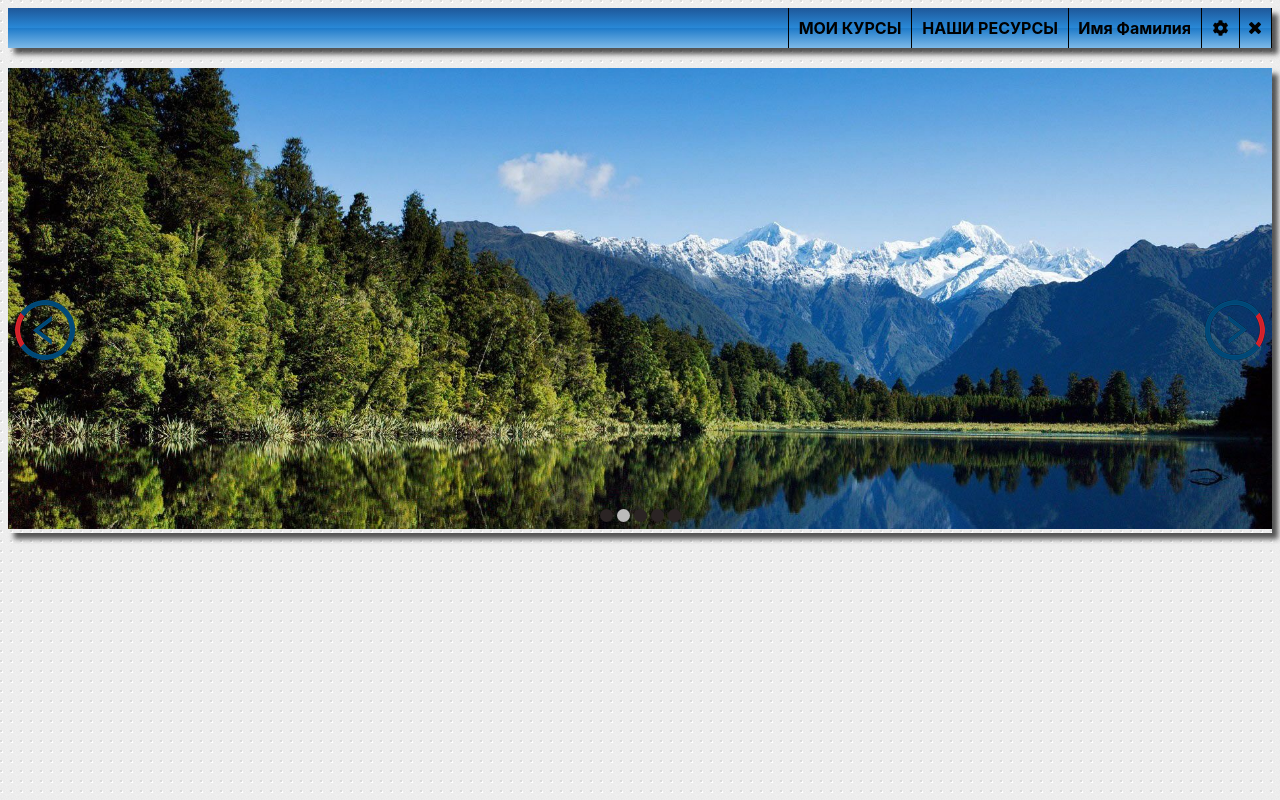
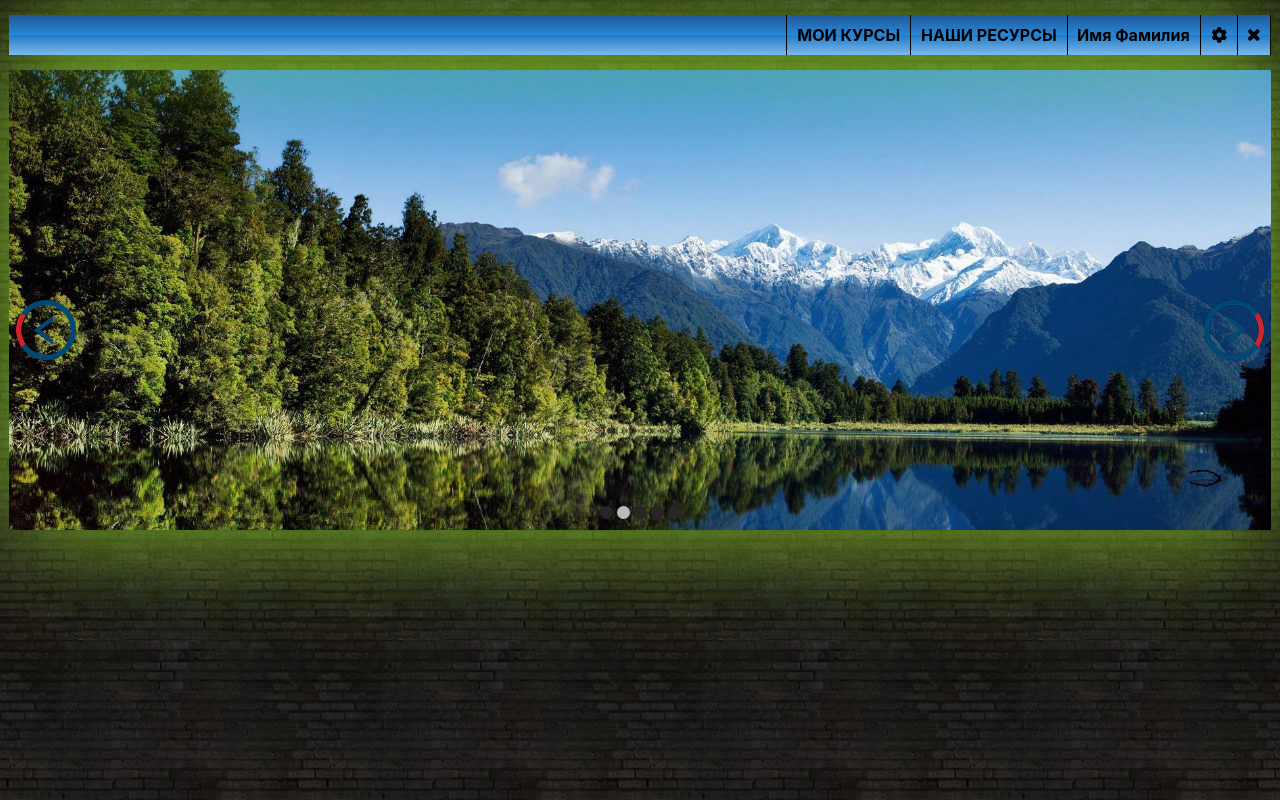
Before and after one commit to v-gachkovsky/video-library-app, a website: page public/index.html in a window 1280 px wide. Drawn offline with nearby package versions, Linux system fonts and the light colour scheme; no server answers.

Commit message:
new-styles-for-main-page-Fixed-video-section-alignment (#8)

```diff
--- a/public/styles/nav.css
+++ b/public/styles/nav.css
@@ -1,11 +1,11 @@
 body {
     font-family: -apple-system, BlinkMacSystemFont, 'Segoe UI', Roboto, Oxygen, Ubuntu, Cantarell, 'Open Sans', 'Helvetica Neue', sans-serif;
     font-size: normal;
-    background-image: url(../img/backgroundLight.jpg);
+    background-image: url(../img/dark-breek.jpg);
 }
 
 header > *, main > * {
-    box-shadow: 6px 6px 5px 0px rgba(0,0,0,0.65);
+    box-shadow: 0px 0px 100px 0px rgba(170,255,43,0.75);
 }
 
 nav *{
@@ -14,12 +14,13 @@ nav *{
 }
 
 nav {
-    width: 100%;
+    width: 99.8%;
     background: linear-gradient(to bottom, rgba(30,87,153,1) 0%,rgba(41,137,216,1) 50%,rgba(32,124,202,1) 51%,rgba(125,185,232,1) 100%);
     margin-bottom: 20px;
     font-weight: bold;
     position: relative;
     z-index: 1;
+    margin: 15px auto;
 }
 
 nav > ul {
--- a/public/styles/slider.css
+++ b/public/styles/slider.css
@@ -1,7 +1,8 @@
 #slider {
-    max-width: 100%;
+    max-width: 99.8%;
     position: relative;
-    margin: 0;
+    margin: 0 auto;
+    background-color: white;
 }
 
 #slides {
@@ -12,6 +13,7 @@
 #slides img {
     width: 100%;
     animation: fadein 0.5s;
+    margin-bottom: -4px;
 }
 
 #prev, #next {
--- a/public/styles/videos.css
+++ b/public/styles/videos.css
@@ -1,16 +1,17 @@
 main {
     position: relative;
-    margin: 15px auto;
+    margin: 25px auto;
+    padding-bottom: 20px;
     overflow: hidden;
     display: flex;
     flex-wrap: wrap;
-    justify-content: space-between;
+    max-width: 1355px;
 }
 
 .thumbnail-video-container {
     width: 320px;
     cursor: pointer;
-    box-shadow: 6px 6px 5px 0px rgba(0,0,0,0.65);
+    box-shadow: 0px 35px 65px -29px rgba(170,255,43,0.75);
     margin: 7px;
     height: 270px;
     background-color: rgb(224, 220, 182);
@@ -19,6 +20,7 @@ main {
     display: flex;
     flex-direction: column;
     align-items: center;
+    margin-bottom: 15px;
 }
 
 .thumbnail-video-title {
@@ -42,8 +44,20 @@ main {
     width: 840px;
 }
 
-@media all and (max-width: 1046px) {
+@media all and (max-width: 1384px) {
     main {
-        justify-content: space-around;
+        max-width: 1015px;
     }
 }
+
+@media all and (max-width: 1046.5px) {
+    main {
+        max-width: 678px;
+    }
+}
+
+@media all and (max-width: 708px) {
+    main {
+        max-width: 339px;
+    }
+}
```
Also changed, not shown: public/img/dark-breek.jpg (added).
